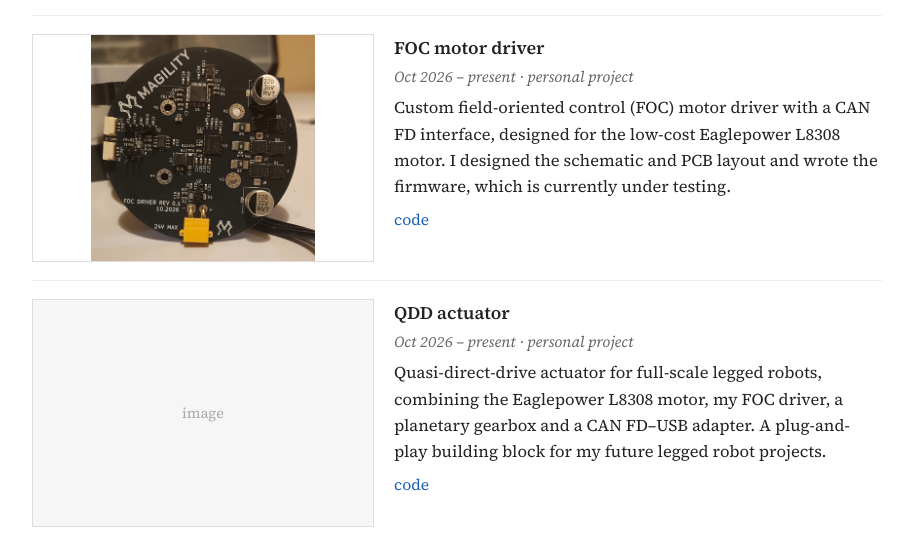
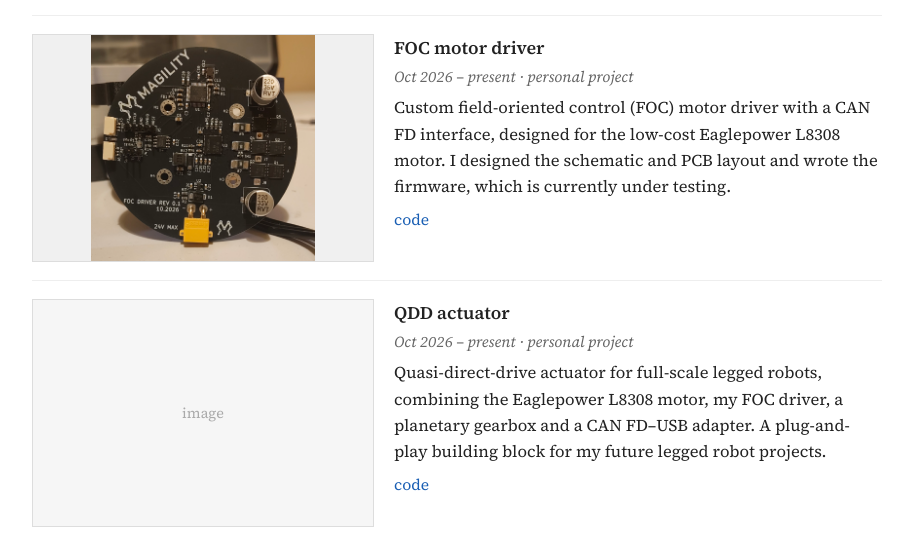
Before and after one commit to maksm17/maksm17.github.io, a plain HTML site: page index.html in a window 1280 px wide. Shown: the part 1586-2128 px from the top of the page, without its empty margins (183-1096 px from the left). Drawn offline with Linux system fonts and the light colour scheme.

Commit message:
Add background color to FOC motor driver image
Updated image container style to include a background color.

```diff
--- a/index.html
+++ b/index.html
@@ -160,7 +160,7 @@
   </div>
 
   <div class="project">
-    <div class="thumb"><img src="foc_driver.jpg" alt="FOC motor driver" style="object-fit: contain;"></div>
+    <div class="thumb"><img src="foc_driver.jpg" alt="FOC motor driver" style="object-fit: contain; background-color: #f0f0f0;"></div>
     <div>
       <h3>FOC motor driver</h3>
       <div class="meta">Oct 2026 – present · personal project</div>
```
